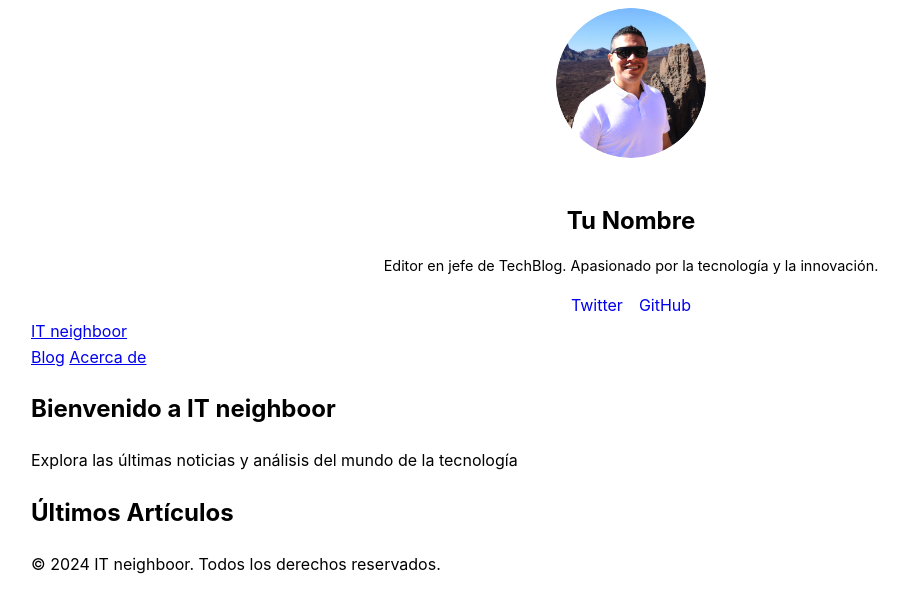
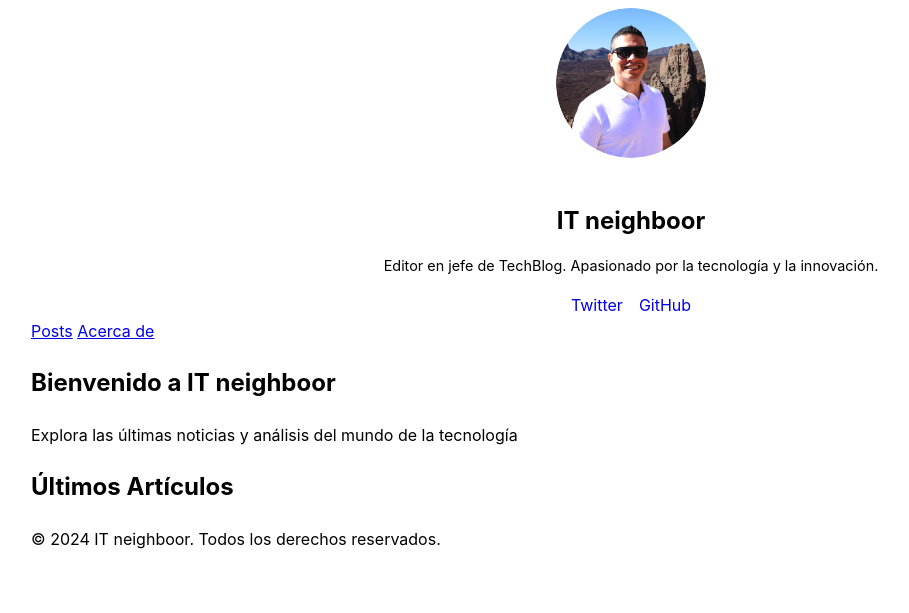
Before and after one commit to lorcopotia/lorcopotia.github.io, a Jekyll site: the page built from index.html, in a window 1280 px wide. Shown: the top 613 px of the page, without its empty margins (9-918 px from the left). Built offline with Jekyll 4.4.1, drawn with Linux system fonts in a browser that asks for light colours.

```diff
--- a/_layouts/default.html
+++ b/_layouts/default.html
@@ -13,7 +13,7 @@
         <aside class="profile-sidebar">
             <div class="profile-container">
                 <img src="{{ '/assets/images/picofme.png' | relative_url }}" alt="Foto de perfil" class="profile-image">
-                <h2 class="profile-name">Tu Nombre</h2>
+                <h2 class="profile-name">{{ site.title }}</h2>
                 <p class="profile-bio">Editor en jefe de TechBlog. Apasionado por la tecnología y la innovación.</p>
                 <div class="profile-social">
                     <a href="https://twitter.com/yourusername">Twitter</a>
@@ -26,9 +26,8 @@
         <div class="main-content">
             <header class="site-header">
                 <nav class="container">
-                    <a href="{{ '/' | relative_url }}" class="site-title">{{ site.title }}</a>
                     <div class="nav-links">
-                        <a href="{{ '/blog' | relative_url }}">Blog</a>
+                        <a href="{{ '/posts' | relative_url }}">Posts</a>
                         <a href="{{ '/about' | relative_url }}">Acerca de</a>
                     </div>
                 </nav>
```
